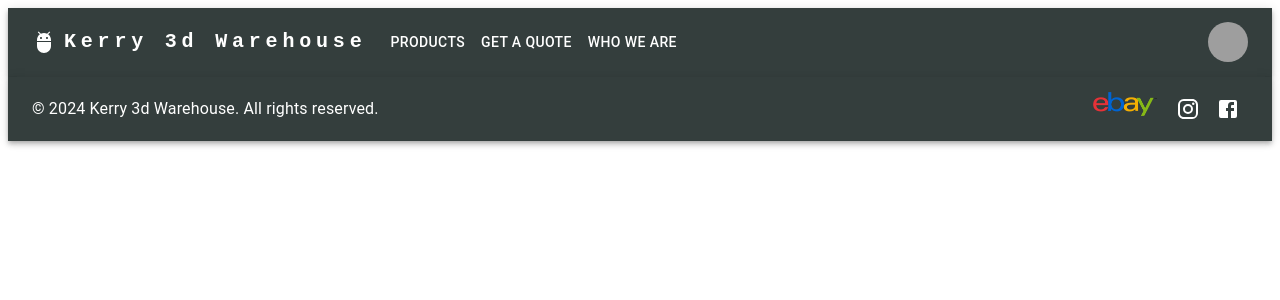
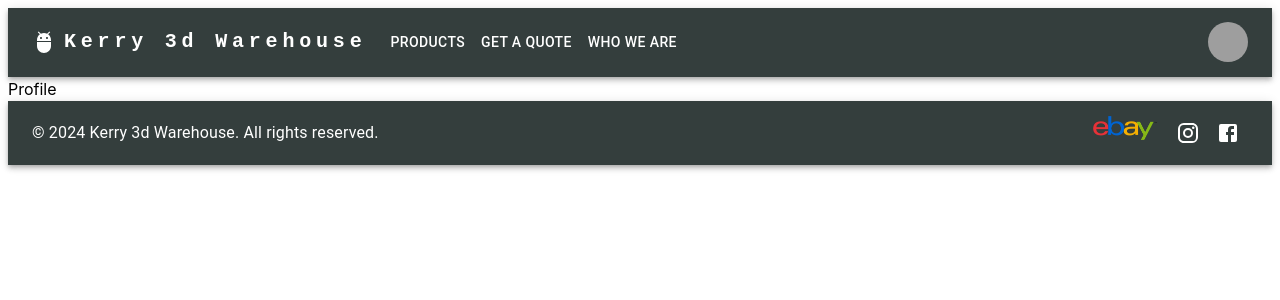
Before and after one commit to 27Stanley/kerry3dwarehouse, a React (Vite) app: page /Profile in a window 1280 px wide. Shown: the top 300 px of the page. Built offline with nearby package versions, Linux system fonts and the light colour scheme; grey boxes are pictures that could not be loaded.

Commit message:
user routing

```diff
--- a/src/App.tsx
+++ b/src/App.tsx
@@ -12,6 +12,14 @@ import CustomQuotes from "./screens/CustomQuotes";
 import Products from "./screens/Products";
 import ShoppingCart from "./screens/ShoppingCart";
 import EachProduct from "./screens/EachProduct";
+
+//User Routes
+//profile, account, logout
+import Account from "./screensUser/Account";
+import Logout from "./screensUser/Logout";
+import Profile from "./screensUser/Profile";
+
+
 
 function App() {
   return (
@@ -28,6 +36,10 @@ function App() {
           <Route path="/Products/:productId" element = {<EachProduct />} />
 
           <Route path="/ShoppingCart" element={<ShoppingCart />} />
+
+          <Route path="Account" element={<Account/>}/>
+          <Route path="Profile" element={<Profile/>}/>
+          <Route path="Logout" element={<Logout/>}/>
         </Routes>
         <Footer />
       </div>
--- a/src/components/Header.tsx
+++ b/src/components/Header.tsx
@@ -21,7 +21,6 @@ const pages = [
 const settings = [
   { label: "Profile", path: "/Profile" },
   { label: "Account", path: "/Account" },
-  { label: "Cart", path: "/ShoppingCart" },
   { label: "Logout", path: "/Logout" }
 ];
 
--- /dev/null
+++ b/src/screensUser/Account.tsx
@@ -0,0 +1,5 @@
+type Props = {};
+
+export default function Account({}: Props) {
+  return <div>Account</div>;
+}
--- /dev/null
+++ b/src/screensUser/Logout.tsx
@@ -0,0 +1,5 @@
+type Props = {};
+
+export default function Logout({}: Props) {
+  return <div>Logout</div>;
+}
--- /dev/null
+++ b/src/screensUser/Profile.tsx
@@ -0,0 +1,5 @@
+type Props = {};
+
+export default function Profile({}: Props) {
+  return <div>Profile</div>;
+}
```
